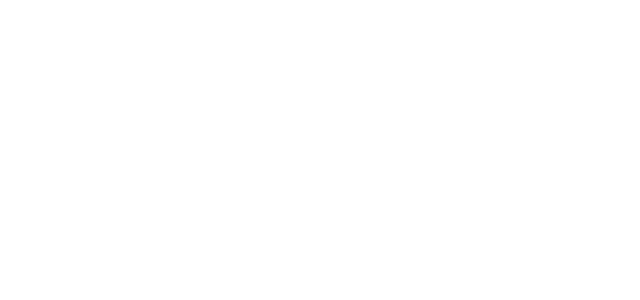
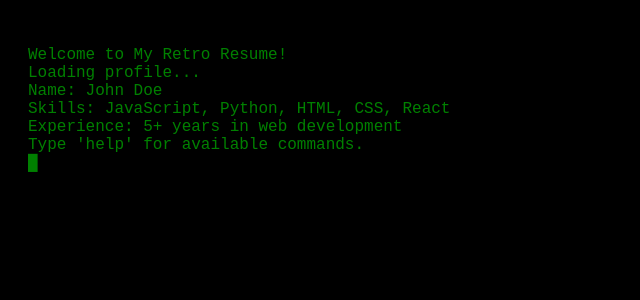
Before and after one commit to Brainiak-inc/interactive_CV, an Angular app in the folder InteractiveCV/: page /main-page in a window 1280 px wide. Before the commit this address led to /. Shown: the top 300 px of the page, without its empty margins (0-640 px from the left). Built offline with nearby package versions, Linux system fonts and the light colour scheme.

Commit message:
feat: styled enter page

```diff
--- a/InteractiveCV/src/app/app.routes.ts
+++ b/InteractiveCV/src/app/app.routes.ts
@@ -2,5 +2,6 @@
 import { MainPageComponent } from './components/main-page/main-page.component';
 
 export const routes: Routes = [
-    {path: '', component: MainPageComponent}
+    {path: '', redirectTo:'main-page', pathMatch: 'full'},
+    {path: 'main-page', component: MainPageComponent}
 ];
--- a/InteractiveCV/src/app/components/main-page/main-page.component.html
+++ b/InteractiveCV/src/app/components/main-page/main-page.component.html
@@ -1,12 +1 @@
-<div class="main-page-wrapper">
-    <div class="about-info">
-        <div class="cv-photo"></div>
-        <div class="contacts">
-            <div class="phone-number"></div>
-            <div class="email"></div>
-            <div class="telegram"></div>
-        </div>
-        <div class="main-info"></div>
-    </div>
-    <div class="work-info"></div>
-</div>
+<div id="console">{{ consoleText }}<span class="blink">█</span></div>
--- a/InteractiveCV/src/app/components/main-page/main-page.component.less
+++ b/InteractiveCV/src/app/components/main-page/main-page.component.less
@@ -0,0 +1,11 @@
+
+  #console {
+    white-space: pre-wrap;
+    overflow: hidden;
+  }
+  .blink {
+    animation: blink 1s step-end infinite;
+  }
+  @keyframes blink {
+    50% { opacity: 0; }
+  }
--- a/InteractiveCV/src/app/components/main-page/main-page.component.ts
+++ b/InteractiveCV/src/app/components/main-page/main-page.component.ts
@@ -1,11 +1,33 @@
-import { Component } from '@angular/core';
+import { Component, OnInit } from '@angular/core';
 
 @Component({
   selector: 'app-main-page',
   imports: [],
   templateUrl: './main-page.component.html',
-  styleUrl: './main-page.component.less'
+   styleUrl: './main-page.component.less'
 })
-export class MainPageComponent {
+export class MainPageComponent implements OnInit {
+  text: string[] = [
+    "\nWelcome to My Retro Resume!",
+    "Loading profile...",
+    "Name: John Doe",
+    "Skills: JavaScript, Python, HTML, CSS, React",
+    "Experience: 5+ years in web development",
+    "Type 'help' for available commands."
+  ];
 
+  index = 0;
+  consoleText = '';
+
+  ngOnInit() {
+    this.typeLine();
+  }
+
+  typeLine() {
+    if (this.index < this.text.length) {
+      this.consoleText += this.text[this.index] + "\n";
+      this.index++;
+      setTimeout(() => this.typeLine(), 1000);
+    }
+  }
 }
--- a/InteractiveCV/src/styles.less
+++ b/InteractiveCV/src/styles.less
@@ -1 +1,7 @@
 /* You can add global styles to this file, and also import other style files */
+body {
+    background-color: black;
+    color: green;
+    font-family: 'Courier New', monospace;
+    padding: 20px;
+  }
```
